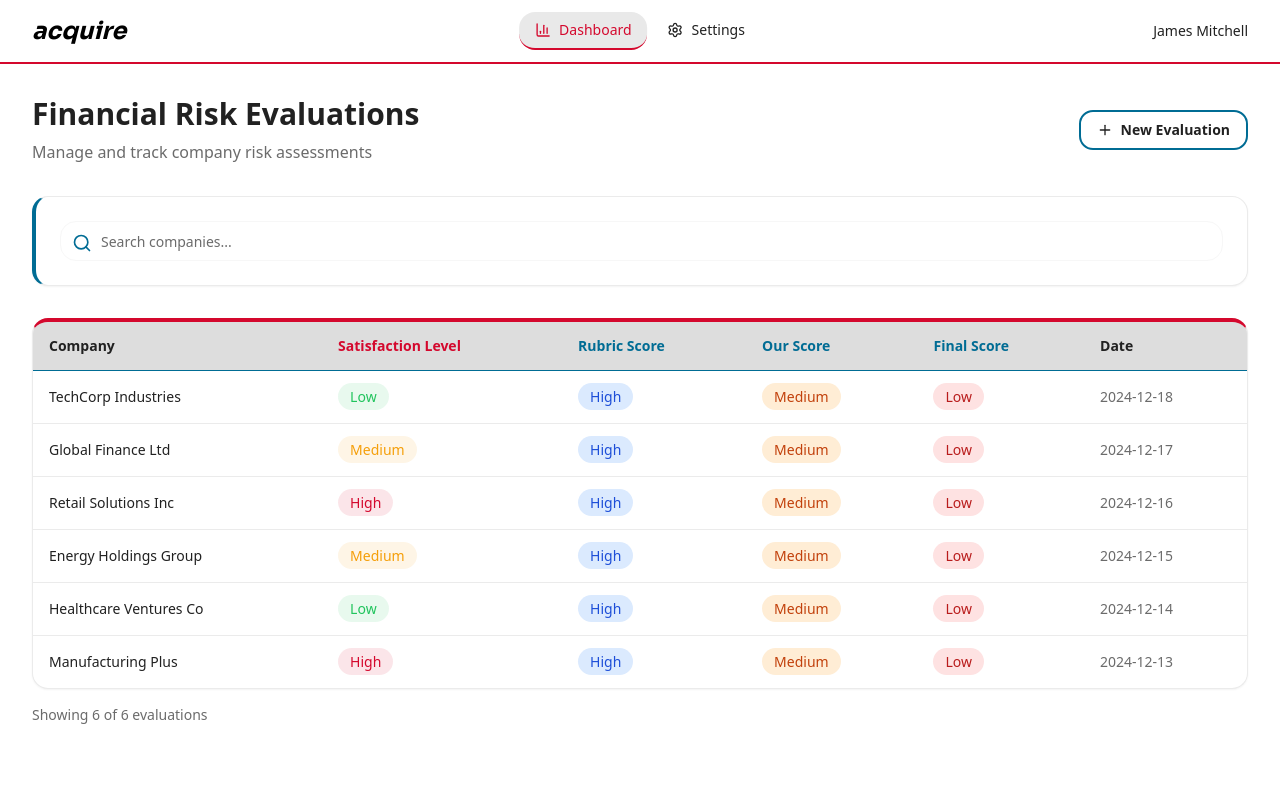
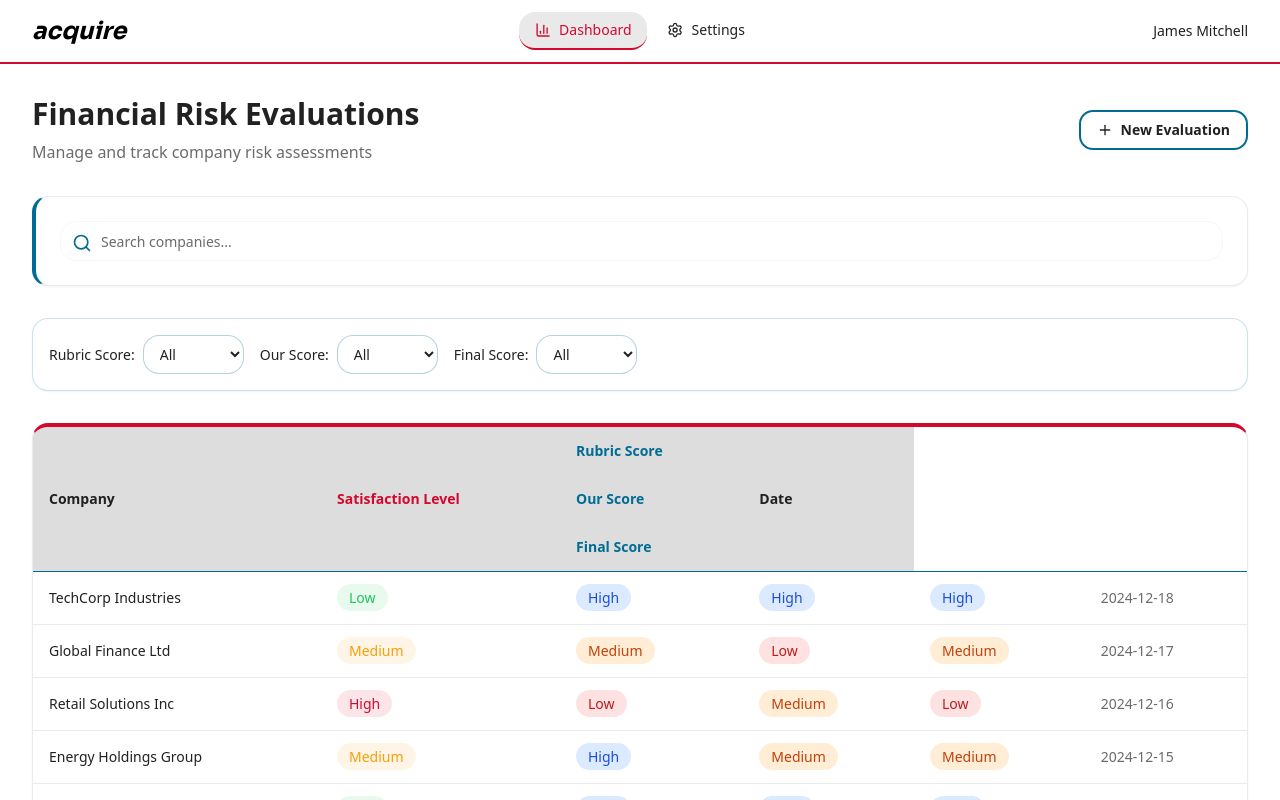
Before and after one commit to chakripulipaka/acquisition-frontend, a Next.js app: page / in a window 1280 px wide. Shown: the top 800 px of the page. Built offline with nearby package versions, Linux system fonts and the light colour scheme.

Commit message:
feat: add filtering and sorting to dashboard table\n\nImplement score data fields, filter UI, and clickable headers with smart sorting.

```diff
--- a/app/page.tsx
+++ b/app/page.tsx
@@ -14,7 +14,7 @@ import {
   TableHeader,
   TableRow,
 } from '@/components/ui/table'
-import { Plus, Search } from 'lucide-react'
+import { Plus, Search, ChevronUp, ChevronDown } from 'lucide-react'
 
 const EVALUATION_DATA = [
   {
@@ -22,6 +22,9 @@ const EVALUATION_DATA = [
     company: 'TechCorp Industries',
     riskLevel: 'Low',
     status: 'Completed',
+    rubricScore: 'High',
+    ourScore: 'High',
+    finalScore: 'High',
     lastUpdated: '2024-12-18',
   },
   {
@@ -29,6 +32,9 @@ const EVALUATION_DATA = [
     company: 'Global Finance Ltd',
     riskLevel: 'Medium',
     status: 'In Review',
+    rubricScore: 'Medium',
+    ourScore: 'Low',
+    finalScore: 'Medium',
     lastUpdated: '2024-12-17',
   },
   {
@@ -36,6 +42,9 @@ const EVALUATION_DATA = [
     company: 'Retail Solutions Inc',
     riskLevel: 'High',
     status: 'Pending',
+    rubricScore: 'Low',
+    ourScore: 'Medium',
+    finalScore: 'Low',
     lastUpdated: '2024-12-16',
   },
   {
@@ -43,6 +52,9 @@ const EVALUATION_DATA = [
     company: 'Energy Holdings Group',
     riskLevel: 'Medium',
     status: 'Completed',
+    rubricScore: 'High',
+    ourScore: 'Medium',
+    finalScore: 'Medium',
     lastUpdated: '2024-12-15',
   },
   {
@@ -50,6 +62,9 @@ const EVALUATION_DATA = [
     company: 'Healthcare Ventures Co',
     riskLevel: 'Low',
     status: 'Completed',
+    rubricScore: 'High',
+    ourScore: 'High',
+    finalScore: 'High',
     lastUpdated: '2024-12-14',
   },
   {
@@ -57,6 +72,9 @@ const EVALUATION_DATA = [
     company: 'Manufacturing Plus',
     riskLevel: 'High',
     status: 'In Review',
+    rubricScore: 'Medium',
+    ourScore: 'High',
+    finalScore: 'Medium',
     lastUpdated: '2024-12-13',
   },
 ]
@@ -90,10 +108,38 @@ function getStatusBadgeColor(status: string) {
 export default function Page() {
   const router = useRouter()
   const [searchQuery, setSearchQuery] = useState('')
+  const [sortBy, setSortBy] = useState<'rubricScore' | 'ourScore' | 'finalScore' | null>(null)
+  const [sortOrder, setSortOrder] = useState<'asc' | 'desc'>('asc')
+  const [rubricFilter, setRubricFilter] = useState<string>('')
+  const [ourScoreFilter, setOurScoreFilter] = useState<string>('')
+  const [finalScoreFilter, setFinalScoreFilter] = useState<string>('')
 
-  const filteredData = EVALUATION_DATA.filter((item) =>
-    item.company.toLowerCase().includes(searchQuery.toLowerCase()),
+  const scoreOrder = { High: 3, Medium: 2, Low: 1 }
+
+  const handleSort = (column: 'rubricScore' | 'ourScore' | 'finalScore') => {
+    if (sortBy === column) {
+      setSortOrder(sortOrder === 'asc' ? 'desc' : 'asc')
+    } else {
+      setSortBy(column)
+      setSortOrder('asc')
+    }
+  }
+
+  let filteredData = EVALUATION_DATA.filter((item) =>
+    item.company.toLowerCase().includes(searchQuery.toLowerCase()) &&
+    (rubricFilter === '' || item.rubricScore === rubricFilter) &&
+    (ourScoreFilter === '' || item.ourScore === ourScoreFilter) &&
+    (finalScoreFilter === '' || item.finalScore === finalScoreFilter)
   )
+
+  if (sortBy) {
+    filteredData.sort((a, b) => {
+      const aValue = scoreOrder[a[sortBy] as keyof typeof scoreOrder] || 0
+      const bValue = scoreOrder[b[sortBy] as keyof typeof scoreOrder] || 0
+      return sortOrder === 'asc' ? aValue - bValue : bValue - aValue
+    })
+  }
+
 
   return (
     <div className="flex flex-col min-h-screen bg-white">
@@ -134,6 +180,51 @@ export default function Page() {
               </div>
             </Card>
 
+            {/* Filters Section */}
+            <Card className="p-4 mb-8 rounded-2xl shadow-sm border border-secondary/20">
+              <div className="flex flex-wrap gap-4 items-center">
+                <div className="flex items-center gap-2">
+                  <label className="text-sm font-medium text-foreground">Rubric Score:</label>
+                  <select
+                    value={rubricFilter}
+                    onChange={(e) => setRubricFilter(e.target.value)}
+                    className="px-3 py-2 rounded-lg border border-secondary/30 bg-white text-sm"
+                  >
+                    <option value="">All</option>
+                    <option value="High">High</option>
+                    <option value="Medium">Medium</option>
+                    <option value="Low">Low</option>
+                  </select>
+                </div>
+                <div className="flex items-center gap-2">
+                  <label className="text-sm font-medium text-foreground">Our Score:</label>
+                  <select
+                    value={ourScoreFilter}
+                    onChange={(e) => setOurScoreFilter(e.target.value)}
+                    className="px-3 py-2 rounded-lg border border-secondary/30 bg-white text-sm"
+                  >
+                    <option value="">All</option>
+                    <option value="High">High</option>
+                    <option value="Medium">Medium</option>
+                    <option value="Low">Low</option>
+                  </select>
+                </div>
+                <div className="flex items-center gap-2">
+                  <label className="text-sm font-medium text-foreground">Final Score:</label>
+                  <select
+                    value={finalScoreFilter}
+                    onChange={(e) => setFinalScoreFilter(e.target.value)}
+                    className="px-3 py-2 rounded-lg border border-secondary/30 bg-white text-sm"
+                  >
+                    <option value="">All</option>
+                    <option value="High">High</option>
+                    <option value="Medium">Medium</option>
+                    <option value="Low">Low</option>
+                  </select>
+                </div>
+              </div>
+            </Card>
+
             {/* Table Section */}
             <Card className="rounded-2xl shadow-sm overflow-hidden border-t-4 border-t-primary">
               <div className="overflow-x-auto">
@@ -142,9 +233,33 @@ export default function Page() {
                     <TableRow className="border-b-2 border-b-secondary hover:bg-muted/30">
                       <TableHead className="font-semibold text-foreground">Company</TableHead>
                       <TableHead className="font-semibold text-primary">Satisfaction Level</TableHead>
-                      <TableHead className="font-semibold text-secondary">Rubric Score</TableHead>
-                      <TableHead className="font-semibold text-secondary">Our Score</TableHead>
-                      <TableHead className="font-semibold text-secondary">Final Score</TableHead>
+                      <TableHead
+                        className="font-semibold text-secondary cursor-pointer hover:text-primary transition-colors flex items-center gap-1"
+                        onClick={() => handleSort('rubricScore')}
+                      >
+                        Rubric Score
+                        {sortBy === 'rubricScore' && (
+                          sortOrder === 'asc' ? <ChevronUp className="w-4 h-4" /> : <ChevronDown className="w-4 h-4" />
+                        )}
+                      </TableHead>
+                      <TableHead
+                        className="font-semibold text-secondary cursor-pointer hover:text-primary transition-colors flex items-center gap-1"
+                        onClick={() => handleSort('ourScore')}
+                      >
+                        Our Score
+                        {sortBy === 'ourScore' && (
+                          sortOrder === 'asc' ? <ChevronUp className="w-4 h-4" /> : <ChevronDown className="w-4 h-4" />
+                        )}
+                      </TableHead>
+                      <TableHead
+                        className="font-semibold text-secondary cursor-pointer hover:text-primary transition-colors flex items-center gap-1"
+                        onClick={() => handleSort('finalScore')}
+                      >
+                        Final Score
+                        {sortBy === 'finalScore' && (
+                          sortOrder === 'asc' ? <ChevronUp className="w-4 h-4" /> : <ChevronDown className="w-4 h-4" />
+                        )}
+                      </TableHead>
                       <TableHead className="font-semibold text-foreground">Date</TableHead>
                     </TableRow>
                   </TableHeader>
@@ -169,18 +284,30 @@ export default function Page() {
                             </span>
                           </TableCell>
                           <TableCell>
-                            <span className="text-sm font-medium px-3 py-1 rounded-full bg-blue-100 text-blue-700">
-                              High
+                            <span className={`text-sm font-medium px-3 py-1 rounded-full ${
+                              item.rubricScore === 'High' ? 'bg-blue-100 text-blue-700' :
+                              item.rubricScore === 'Medium' ? 'bg-orange-100 text-orange-700' :
+                              'bg-red-100 text-red-700'
+                            }`}>
+                              {item.rubricScore}
                             </span>
                           </TableCell>
                           <TableCell>
-                            <span className="text-sm font-medium px-3 py-1 rounded-full bg-orange-100 text-orange-700">
-                              Medium
+                            <span className={`text-sm font-medium px-3 py-1 rounded-full ${
+                              item.ourScore === 'High' ? 'bg-blue-100 text-blue-700' :
+                              item.ourScore === 'Medium' ? 'bg-orange-100 text-orange-700' :
+                              'bg-red-100 text-red-700'
+                            }`}>
+                              {item.ourScore}
                             </span>
                           </TableCell>
                           <TableCell>
-                            <span className="text-sm font-medium px-3 py-1 rounded-full bg-red-100 text-red-700">
-                              Low
+                            <span className={`text-sm font-medium px-3 py-1 rounded-full ${
+                              item.finalScore === 'High' ? 'bg-blue-100 text-blue-700' :
+                              item.finalScore === 'Medium' ? 'bg-orange-100 text-orange-700' :
+                              'bg-red-100 text-red-700'
+                            }`}>
+                              {item.finalScore}
                             </span>
                           </TableCell>
                           <TableCell className="text-muted-foreground text-sm">
```
